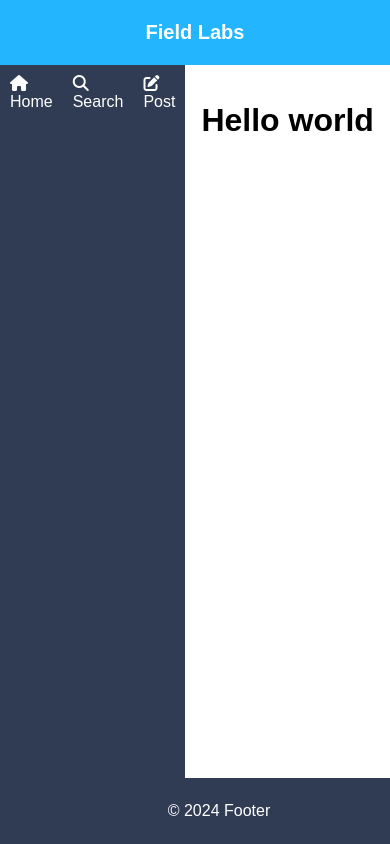
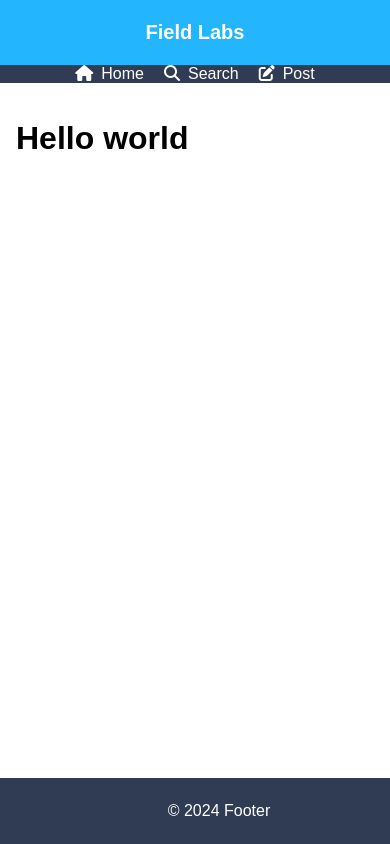
Before and after one commit to Daan0101/fieldlabs, a PHP site: page /index.php in a window 390 px wide. Run offline with PHP 8.4, Linux system fonts and the light colour scheme; some libraries are stand-ins or nearby versions.

Commit message:
fix(style.css) Navbar fix

```diff
--- a/fieldlabs/assets/css/style.css
+++ b/fieldlabs/assets/css/style.css
@@ -8,9 +8,8 @@ body {
     overflow-x: hidden;
 }
 
-/* haal de verticale scrollbar weg en behoud de scroll functie */
-html,
-body {
+/* Remove vertical scrollbar and retain scroll function */
+html, body {
     overflow-y: hidden;
     height: 100%;
 }
@@ -20,17 +19,17 @@ body {
     position: relative;
 }
 
-/* voor WebKit browsers zoals: Chrome, Safari, en Opera */
+/* For WebKit browsers: Chrome, Safari, and Opera */
 body::-webkit-scrollbar {
     width: 0px;
 }
 
-/* voor Firefox */
+/* For Firefox */
 body {
     scrollbar-width: none;
 }
 
-/* voor Internet Explorer, Edge */
+/* For Internet Explorer, Edge */
 body {
     -ms-overflow-style: none;
 }
@@ -48,27 +47,27 @@ header {
     flex: 1;
 }
 
-.main-content {
-    flex-grow: 1;
-    padding: 1em;
-}
-
 .sidenav {
     display: flex;
     flex-direction: column;
     background-color: #303c54;
     padding: 1em;
     margin: 10px;
-    width: 200px; /* Adjust the width as needed */
-    padding: 15px; /* Padding inside the sidebar */
+    width: 200px;
+    padding: 15px;
     border-radius: 30px;
-    flex-grow: 1; /* Makes the sidebar grow to fill the available space */
+    flex-shrink: 0;
+}
+
+.main-content {
+    flex-grow: 1;
+    padding: 1em;
 }
 
 .sidenav ul {
     list-style-type: none;
-    padding: 0; /* Remove padding to avoid extra space */
-    margin: 0; /* Remove margin to avoid extra space */
+    padding: 0;
+    margin: 0;
 }
 
 .sidenav ul a {
@@ -80,11 +79,6 @@ header {
 
 .sidenav ul a:hover {
     text-decoration: underline;
-}
-
-.row {
-    display: flex;
-    flex-direction: row;
 }
 
 .fa-solid {
@@ -108,6 +102,10 @@ footer {
         margin: 5px;
     }
 
+    .container {
+        flex-direction: column;
+    }
+
     .sidenav {
         flex-direction: row;
         justify-content: space-evenly;
@@ -115,8 +113,6 @@ footer {
         margin: 0;
         border-radius: 0;
         padding: 0;
-        flex: 0;
-        flex-grow: 0;
     }
 
     .sidenav ul {
@@ -129,10 +125,4 @@ footer {
         flex-direction: row;
         padding: 10px;
     }
-
-    footer {
-        position: fixed;
-        bottom: 0;
-        width: 100%;
-    }
 }
```
